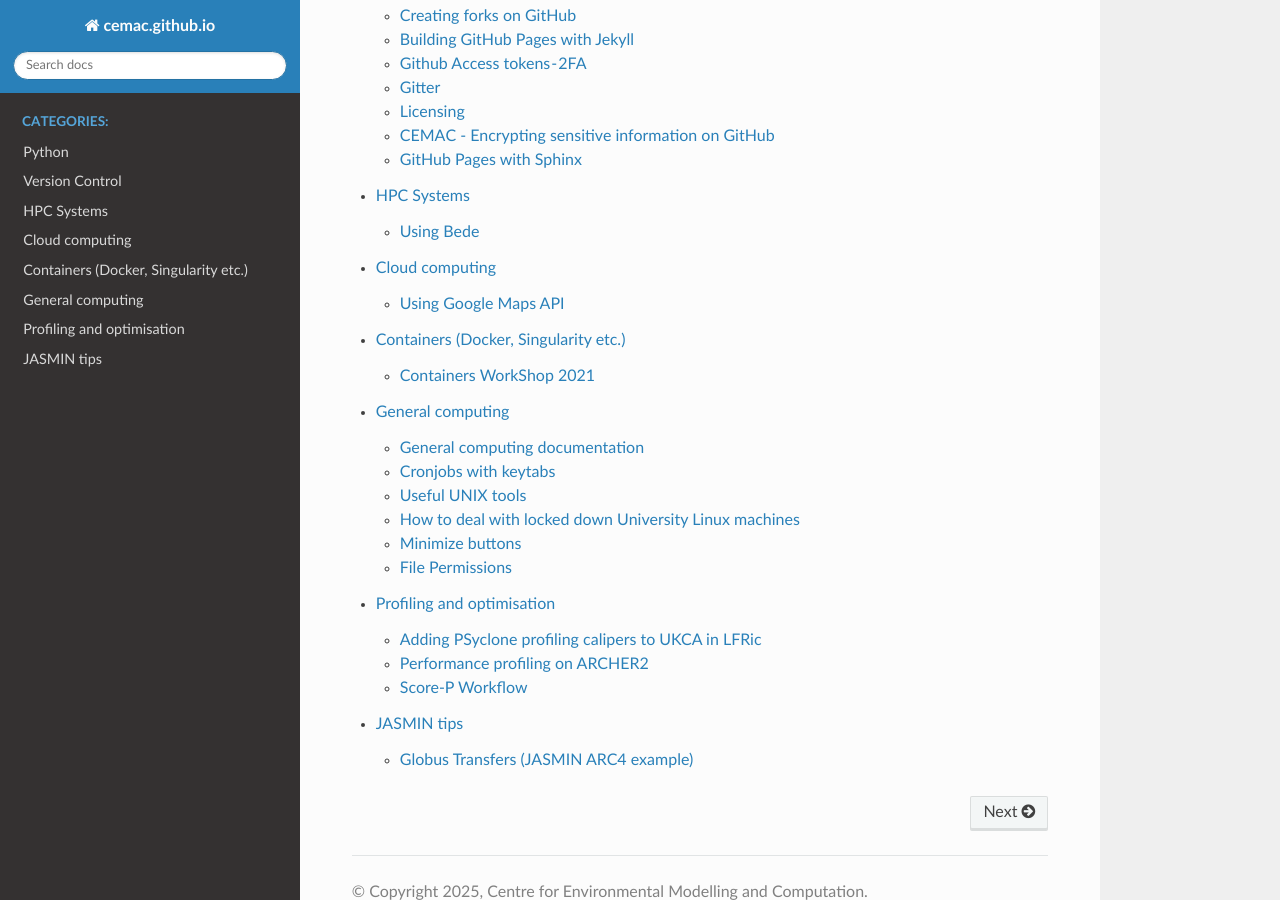
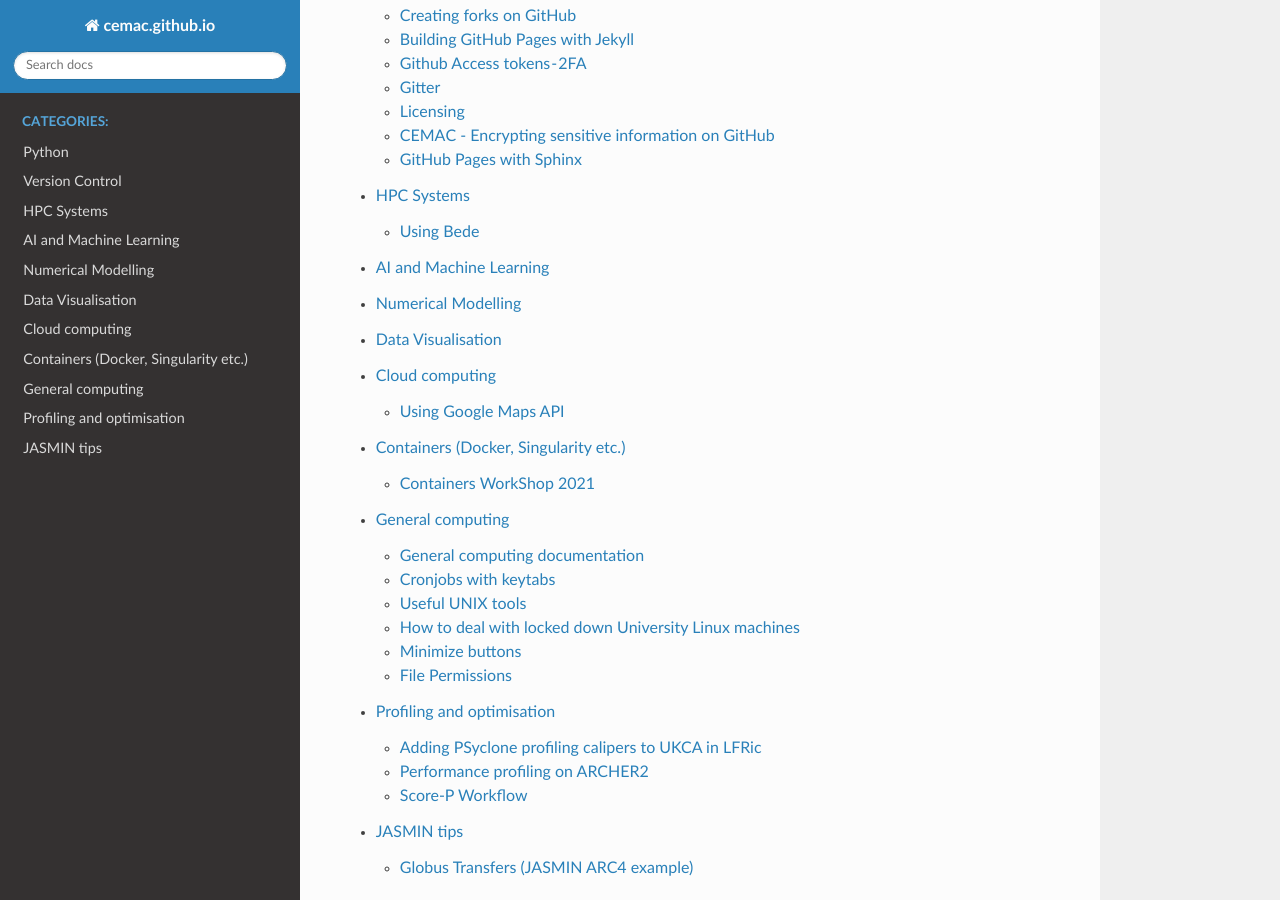
Before and after one commit to cemac/cemac.github.io, a Sphinx documentation site: the page built from source/index.rst, in a window 1280 px wide and 900 px high, scrolled down 552 px. Built offline with Sphinx 7.4.7 and the Read the Docs theme 3.1.0, drawn with Linux system fonts in a browser that asks for light colours; pages that are not in the unit, such as notebooks, are missing from menus.

Commit message:
Update index.rst

```diff
--- a/source/index.rst
+++ b/source/index.rst
@@ -17,10 +17,13 @@
    :glob:
    :caption: Categories:
 
+   pages/general_computing/index.rst
    pages/python/index.rst
    pages/git_and_github/index.rst
-   pages/general_computing/index.rst
    pages/hpc/index.rst
+   pages/ai_ml/index.rst
+   pages/modelling/index.rst
+   pages/data_vis/index.rst
    pages/cloud/index.rst
    pages/containers/index.rst
    pages/linux/index.rst
```
